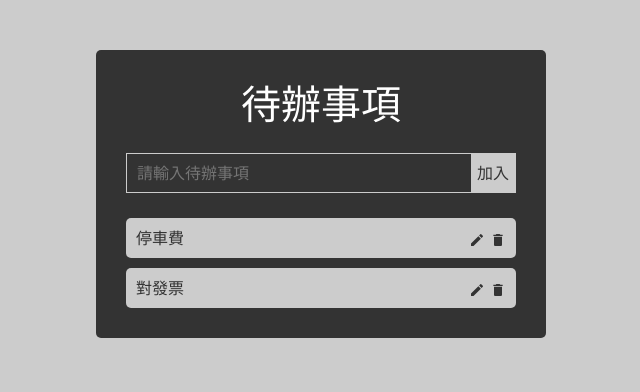
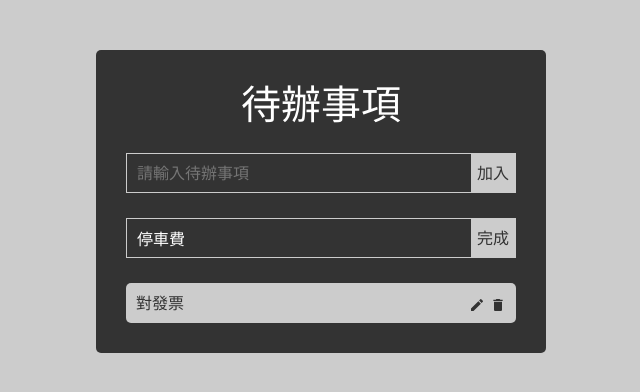
Before and after one commit to coffeeteacher/my-react-demo, a React (Vite) app: page / in a window 1280 px wide. Both pictures are taken after a click on the icon 796 px from the left and 239 px from the top of the page. Shown: the top 392 px of the page, without its empty margins (319-959 px from the left). Built offline with nearby package versions, Linux system fonts and the light colour scheme.

Commit message:
0423-todo

```diff
--- /dev/null
+++ b/src/0422/components/EditForm.jsx
@@ -0,0 +1,31 @@
+import { useState } from "react"
+
+function EditForm({ todo, editTodo }) {
+    // 建立input內容變數
+    // const => 常數
+    const [content, setContent] = useState(todo.content);
+    const handleSubmit = (e) => {
+        // 取消網頁預設行為，不然會抓不到資料
+        e.preventDefault();
+        // 修改todo內容
+        editTodo(todo.id, content);
+    }
+
+    return (
+        <form className="create-form" onSubmit={handleSubmit}>
+            <input
+                type="text"
+                placeholder="請輸入待辦事項"
+                value={content}
+                // 雙向綁定
+                // 當UI發生內容異動時，state會跟著改變
+                // 當state發生改變時，UI也會跟著改變
+                onChange={(e) => {
+                    setContent(e.target.value)
+                }}
+            />
+            <button type="submit">完成</button>
+        </form>
+    )
+}
+export default EditForm
--- a/src/0422/components/Todo.jsx
+++ b/src/0422/components/Todo.jsx
@@ -1,4 +1,5 @@
 import { MdDelete, MdEdit } from "react-icons/md";
+import EditForm from "./EditForm";
 
 // 展示列表
 // 使用props接收元件屬性
@@ -11,15 +12,19 @@ import { MdDelete, MdEdit } from "react-icons/md";
 // }
 
 // 將props物件解構{元件屬性}
-function Todo({ todo, delTodo, toggleCompleted }) {
+function Todo({ todo, delTodo, toggleCompleted, toggleIsEdit, editTodo }) {
     return (
+        todo.isEdit ? <EditForm todo={todo} editTodo={editTodo} /> :
             // 使用三元運算子
             // 條件式?成立:不成立
             <div className={`todo ${todo.isCompleted ? 'completed' : ''}`}>
                 <p onClick={() => { toggleCompleted(todo.id) }}>{todo.content}</p>
                 <div>
                     {/* 修改icon  */}
-                <MdEdit style={{ cursor: 'pointer' }} />
+                    <MdEdit
+                        onClick={()=>{toggleIsEdit(todo.id)}}
+                        style={{ cursor: 'pointer' }}
+                    />
                     {/* 刪除icon  */}
                     <MdDelete
                         onClick={() => { delTodo(todo.id) }}
--- a/src/0422/components/TodoWrapper.jsx
+++ b/src/0422/components/TodoWrapper.jsx
@@ -5,14 +5,14 @@ import Todo from "./Todo"
 function TodoWrapper() {
     // 因為有N個todo，所以用陣列存放物件資料
     const [todos, setTodos] = useState([
-        { content: '停車費', id: Math.random(), isCompleted: false },
-        { content: '對發票', id: Math.random(), isCompleted: false },
+        { content: '停車費', id: Math.random(), isCompleted: false, isEdit: false },
+        { content: '對發票', id: Math.random(), isCompleted: false, isEdit: false },
     ])
 
     // 建立加入新的todo內容函式
     // 其餘運算子(...名稱)
     const addTodo = (newContent) => {
-        setTodos([...todos, { content: newContent, id: Math.random(), isCompleted: false }])
+        setTodos([...todos, { content: newContent, id: Math.random(), isCompleted: false, isEdit: false }])
     }
 
     // 建立刪除todo函式
@@ -37,6 +37,27 @@ function TodoWrapper() {
         }))
     }
 
+    // 建立切換isEdit屬性質函式，傳給Todo元件使用
+    const toggleIsEdit = (id) => {
+        setTodos(todos.map((todo) => {
+            // not false => true
+            // not true => false
+            return todo.id === id ? { ...todo, isEdit: !todo.isEdit } : todo
+        }))
+    }
+
+    // 建立完成修改的函式
+    // 修改完成後，會異動二個值
+    // content => 新的修改內容
+    // isEdit => 改回 false
+    const editTodo = (id, newContent) => {
+        setTodos(todos.map((todo) => {
+            return todo.id === id
+                ? { ...todo, content: newContent, isEdit: false }
+                : todo
+        }))
+    }
+
     return (
         <div className="wrapper">
             <h1>待辦事項</h1>
@@ -48,6 +69,8 @@ function TodoWrapper() {
                         key={todo.id}
                         delTodo={delTodo}
                         toggleCompleted={toggleCompleted}
+                        toggleIsEdit={toggleIsEdit}
+                        editTodo={editTodo}
                     />
                 })
             }
```
Lines whose indentation alone changed are shown as unchanged.
